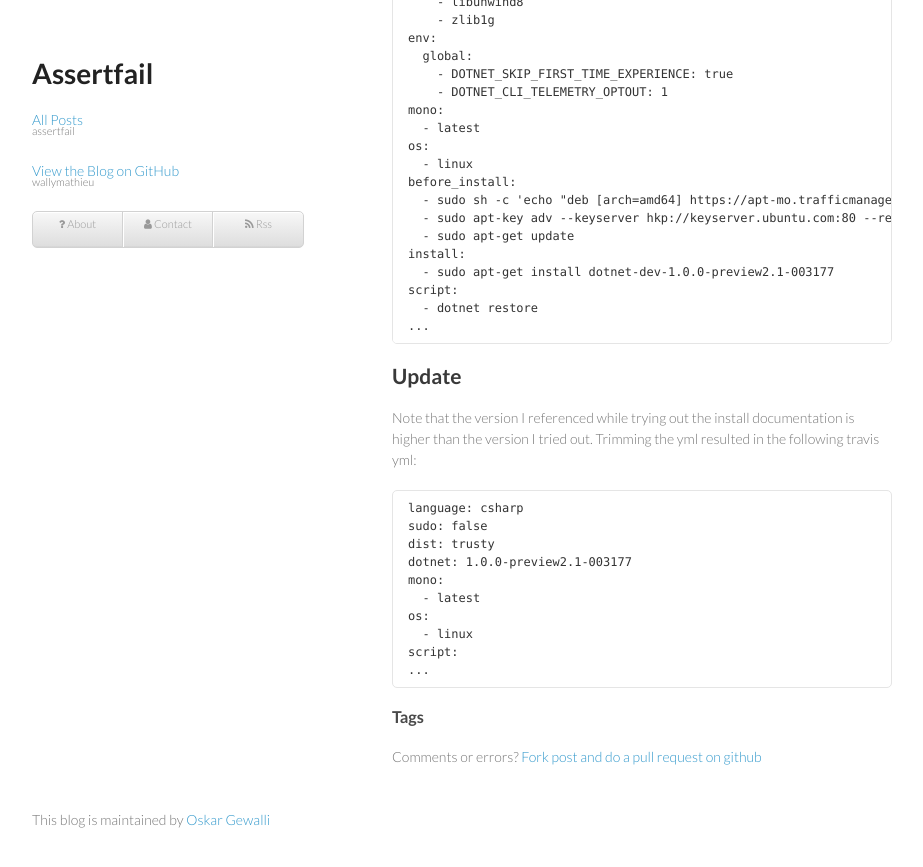
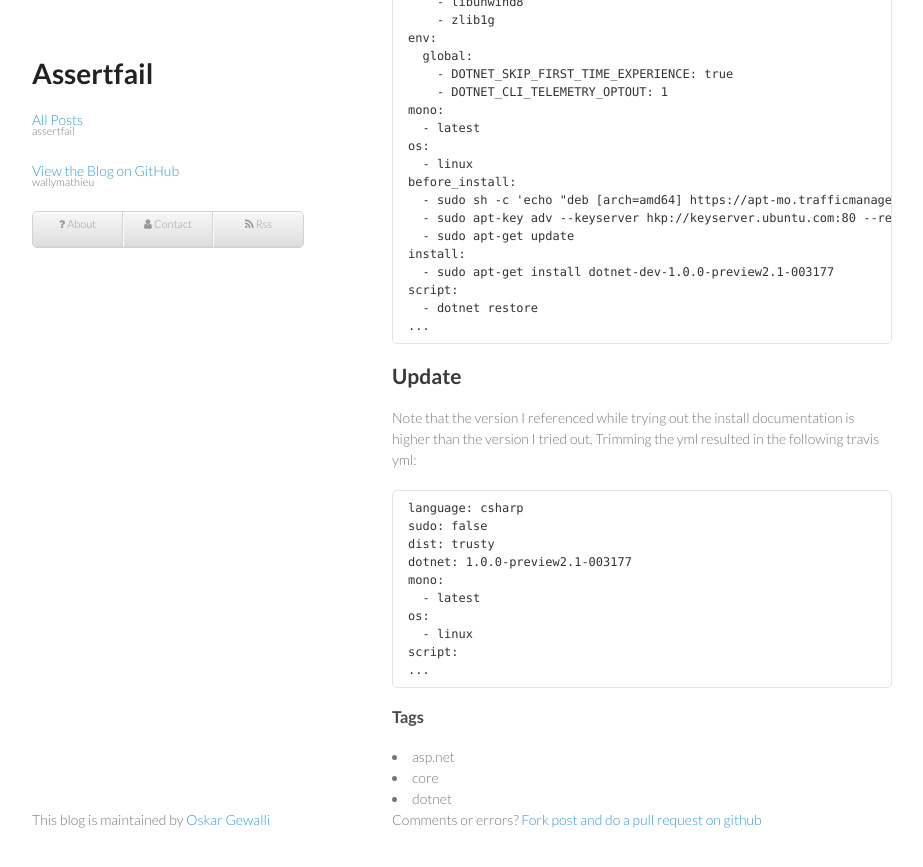
Before and after one commit to wallymathieu/assertfail, a Jekyll site: the page built from _posts/2017-01-29-Running-dotnet-core-11-on-appveyor-and-travis.md, in a window 1280 px wide and 900 px high, scrolled down 1911 px. Shown: the top 867 px of the window, without its empty margins (178-1101 px from the left). Built offline with Jekyll 4.4.1, drawn with Linux system fonts in a browser that asks for light colours; nearby versions of some CDN libraries; before the commit the page ends 2748 px from its top, so only the background shows below that.

Commit message:
Adding more tags

```diff
--- a/_posts/2017-01-29-Running-dotnet-core-11-on-appveyor-and-travis.md
+++ b/_posts/2017-01-29-Running-dotnet-core-11-on-appveyor-and-travis.md
@@ -2,6 +2,7 @@
 layout: post
 title: Running dotnet core 1.1 on appveyor and travis
 date: 2017-01-29T09:05:29+01:00
+tags: asp.net core dotnet
 ---
 
 I wanted to see the state of EntityFramework on core. Turns out that it works on other platforms than Windows! NHibernate worked on mono as well as Windows, and now Entity Framework has caught up with that. However, EF Core is still somewhat limited as a ORM. This should not matter much if you are writing relatively simple SQL (LINQ) and have few relationships (so that you have less of a need for more advanced constructs). Many business apps do fall into this category if the requirements are made simple and clear (one source of complexity is fuzzy requirements leading to confused code).
```
